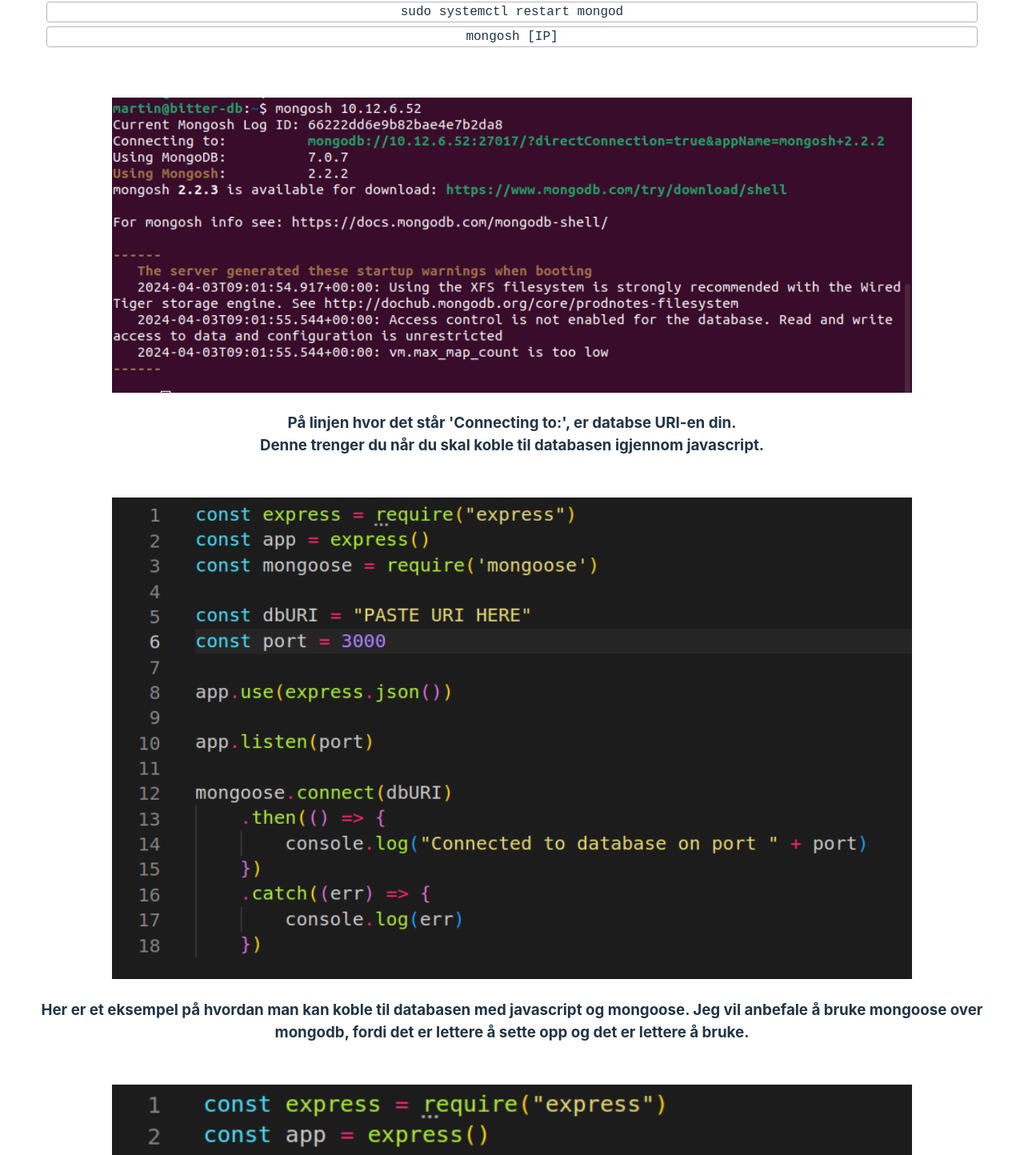
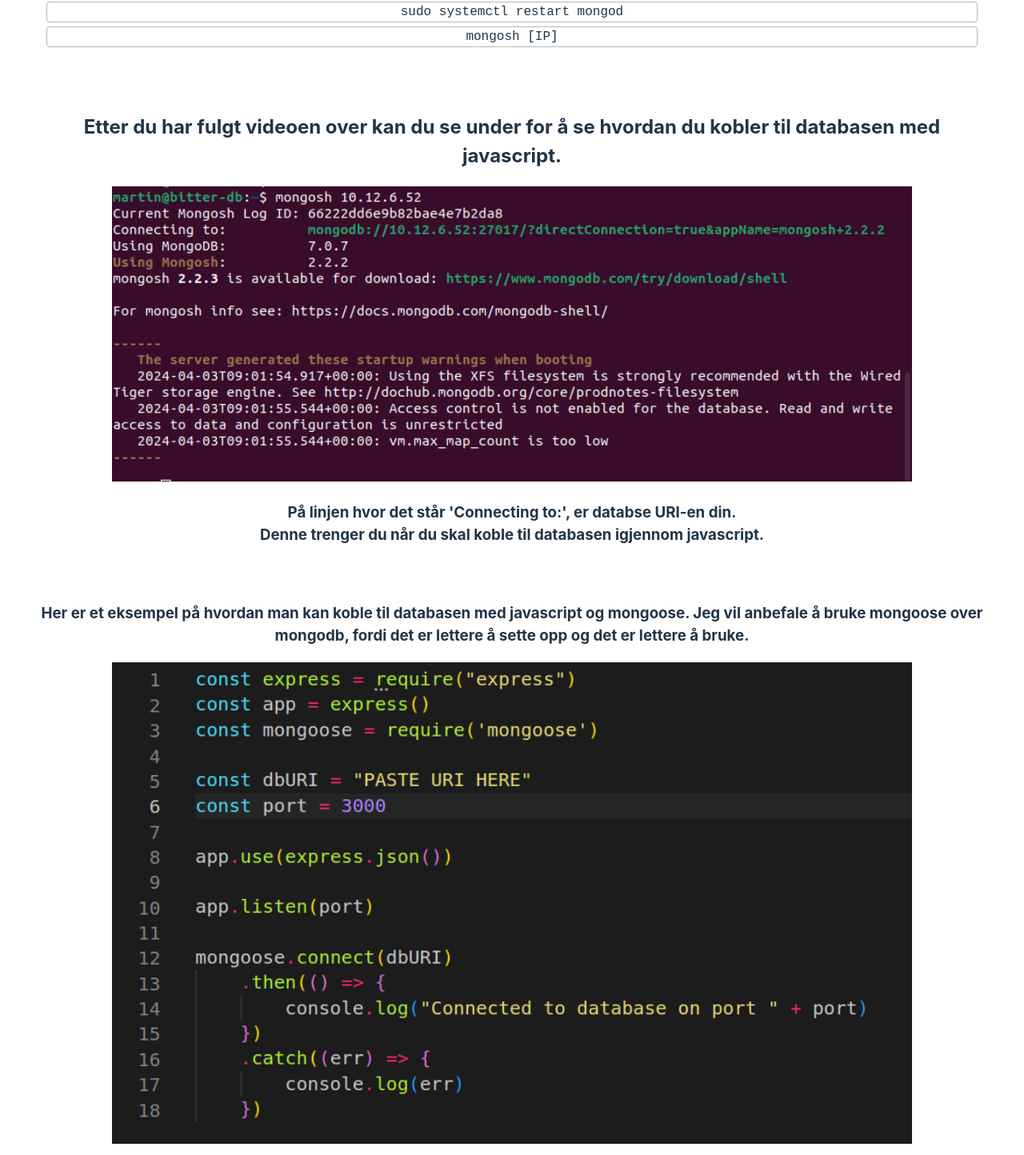
Before and after one commit to mleitejensen/mongoDB-guide, a React (Vite) app: page / in a window 1280 px wide. Shown: the part 1775-3219 px from the top of the page at 80% size. Built offline with nearby package versions, Linux system fonts and the light colour scheme.

Commit message:
Adde a title after the command list

```diff
--- a/src/assets/enText.json
+++ b/src/assets/enText.json
@@ -25,8 +25,9 @@
     "guide": {
         "image1": {
             "alt": "Mongosh terminal",
-            "title1": "On the line where it says 'Connecting to:', is your database URI.",
-            "title2": "You'll need this when connecting to the database through javascript."
+            "title1": "After you have followed the video above, you can see below to see how to connect to the database with javascript.",
+            "title2": "On the line where it says 'Connecting to:', is your database URI.",
+            "title3": "You'll need this when connecting to the database through javascript."
         },
         "image2": {
             "alt": "Connect to database with javascript and mongoose",
--- a/src/assets/noText.json
+++ b/src/assets/noText.json
@@ -25,8 +25,9 @@
     "guide": {
         "image1": {
             "alt": "Mongosh terminal",
-            "title1": "På linjen hvor det står 'Connecting to:', er databse URI-en din.",
-            "title2": "Denne trenger du når du skal koble til databasen igjennom javascript."
+            "title1": "Etter du har fulgt videoen over kan du se under for å se hvordan du kobler til databasen med javascript.",
+            "title2": "På linjen hvor det står 'Connecting to:', er databse URI-en din.",
+            "title3": "Denne trenger du når du skal koble til databasen igjennom javascript."
         },
         "image2": {
             "alt": "Koble til database med javascript og mongoose",
--- a/src/pages/Home.jsx
+++ b/src/pages/Home.jsx
@@ -91,22 +91,23 @@ function Home() {
       </div>
 
       <div className="card">
+        <h2>{lang?.guide?.image1?.title1}</h2>
         <img src={image1} alt={lang?.guide?.image1?.alt} />
-        <h3>{lang?.guide?.image1?.title1}<br />{lang?.guide?.image1?.title2}</h3>
+        <h3>{lang?.guide?.image1?.title2}<br />{lang?.guide?.image1?.title3}</h3>
       </div>
 
       <div className='line'></div>
 
       <div className="card">
+        <h3>{lang?.guide?.image2?.title}</h3>
         <img src={image2} alt={lang?.guide?.image2?.alt} />
-        <h3>{lang?.guide?.image2?.title}</h3>
       </div>
 
       <div className='line'></div>
 
       <div className="card">
+        <h3>{lang?.guide?.image3?.title}</h3>
         <img src={image3} alt={lang?.guide?.image3?.alt}/>
-        <h3>{lang?.guide?.image3?.title}</h3>
       </div>
 
       <footer className="read-the-docs">
```
